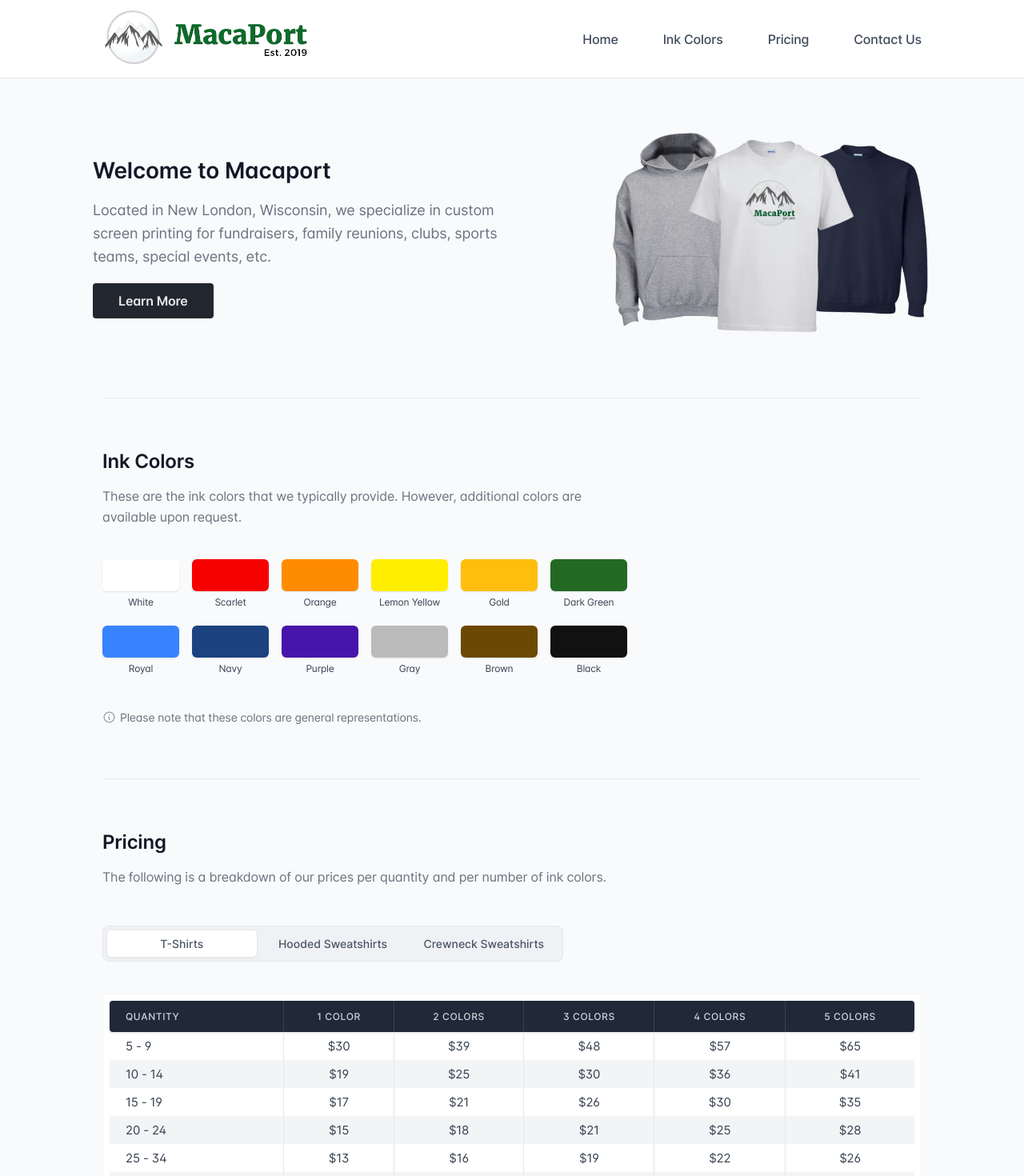
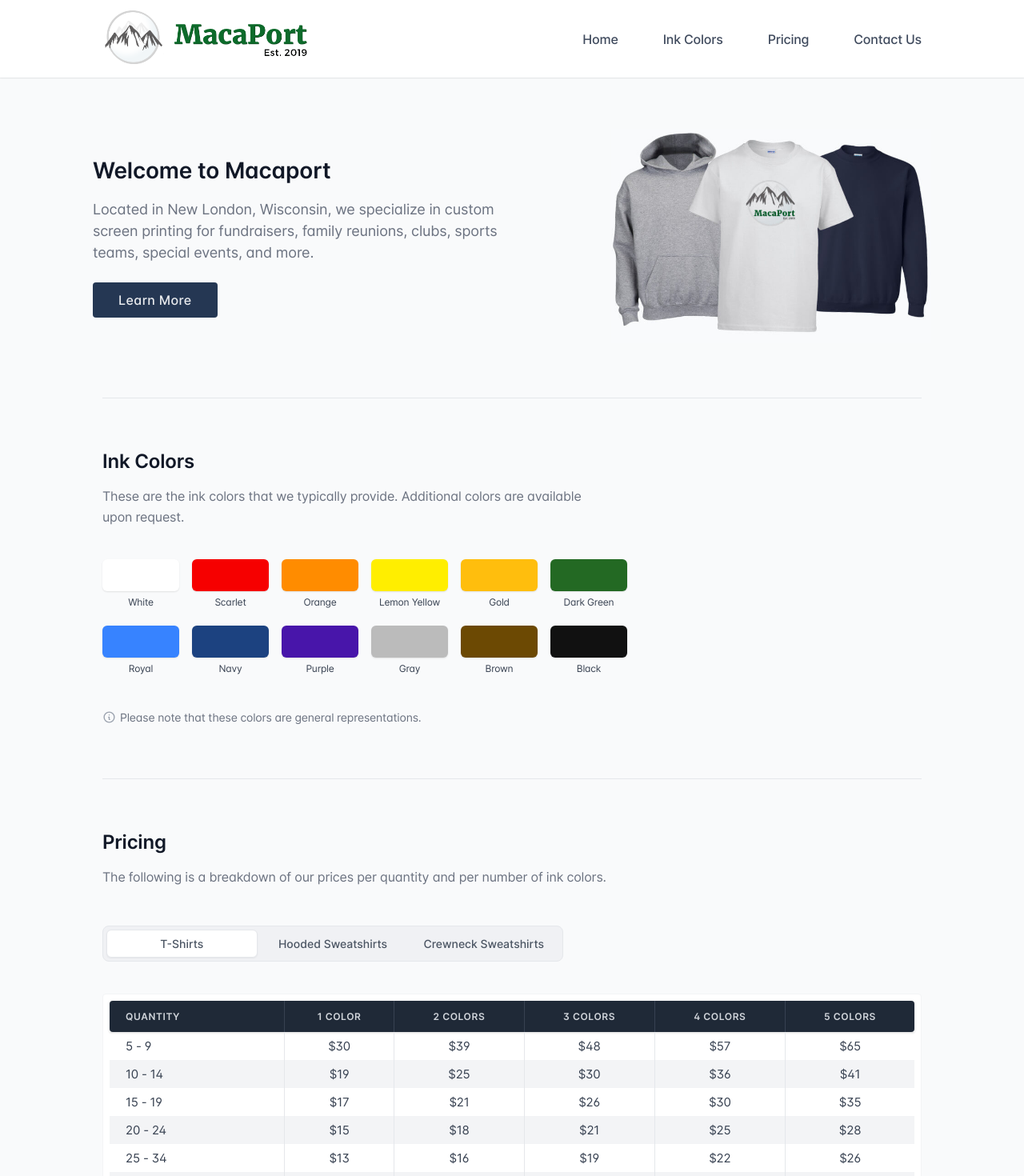
Before and after one commit to seanhasenstein/macaport, a Next.js app: page / in a window 1280 px wide. Shown: the top 1470 px of the page at 80% size. Built offline with nearby package versions, Linux system fonts and the light colour scheme.

Commit message:
update styles

```diff
--- a/components/Colors.tsx
+++ b/components/Colors.tsx
@@ -167,11 +167,11 @@ const Color = styled.li<ColorProps>`
 export default function Colors() {
   return (
     <ColorsStyles>
-      <div className="wrapper">
+      <div className="wrapper" id="colors">
         <h2>Ink Colors</h2>
         <p>
-          These are the ink colors that we typically provide. However,
-          additional colors are available upon request.
+          These are the ink colors that we typically provide. Additional colors
+          are available upon request.
         </p>
         <ul className="color-list">
           {colors.map(c => (
--- a/components/Header.tsx
+++ b/components/Header.tsx
@@ -189,8 +189,8 @@ export default function Header() {
           </div>
           <ul className={isOpen ? 'open' : ''}>
             <NavItem text="Home" href="/" />
-            <NavItem text="Ink Colors" href="#ink-colors" />
-            <NavItem text="Pricing" href="#pricing" />
+            <NavItem text="Ink Colors" href="/#colors" />
+            <NavItem text="Pricing" href="/#pricing" />
             <NavItem text="Contact Us" href="/contact" />
           </ul>
         </nav>
--- a/components/Hero.tsx
+++ b/components/Hero.tsx
@@ -28,20 +28,34 @@ const HeroStyles = styled.div`
   }
 
   p {
-    margin: 1.125rem 0;
+    margin: 1.125rem 0 1.5rem;
     font-size: 1.125rem;
     color: #6b7280;
-    line-height: 1.625;
+    line-height: 1.5;
   }
 
   .button {
     padding: 0.75rem 2rem;
     display: inline-flex;
-    background-color: #22272f;
+    background-color: #253753;
     color: rgba(2255, 255, 255, 0.9);
     font-size: 1rem;
-    font-weight: 600;
+    font-weight: 500;
+    letter-spacing: 0.025em;
     border-radius: 0.25rem;
+    transition: all 150ms ease-in-out;
+
+    &:hover {
+      background-color: #2b4061;
+      color: rgba(255, 255, 255, 1);
+    }
+
+    &:focus {
+      outline: 2px solid transparent;
+      outline-offset: 2px;
+      box-shadow: rgb(255, 255, 255) 0px 0px 0px 2px, #2563eb 0px 0px 0px 4px,
+        rgba(0, 0, 0, 0.05) 0px 1px 2px 0px;
+    }
   }
 
   .hero-img {
@@ -78,9 +92,9 @@ export default function Hero() {
           <p>
             Located in New London, Wisconsin, we specialize in custom screen
             printing for fundraisers, family reunions, clubs, sports teams,
-            special events, etc.
+            special events, and more.
           </p>
-          <Link href="#">
+          <Link href="/#colors">
             <a className="button">Learn More</a>
           </Link>
         </div>
--- a/components/Pricing.tsx
+++ b/components/Pricing.tsx
@@ -129,7 +129,7 @@ export default function Pricing() {
 
   return (
     <PricingStyles>
-      <div className="wrapper">
+      <div className="wrapper" id="pricing">
         <h2>Pricing</h2>
         <p>
           The following is a breakdown of our prices per quantity and per number
--- a/components/Table.tsx
+++ b/components/Table.tsx
@@ -15,7 +15,7 @@ const TableStyles = styled.table`
   th {
     padding: 0.75rem 0;
     font-size: 0.75rem;
-    font-weight: 500;
+    font-weight: 600;
     color: #d1d5db;
     text-align: center;
     text-transform: uppercase;
```
Also changed, not shown: pages/contact.tsx (+9 -2 lines).
